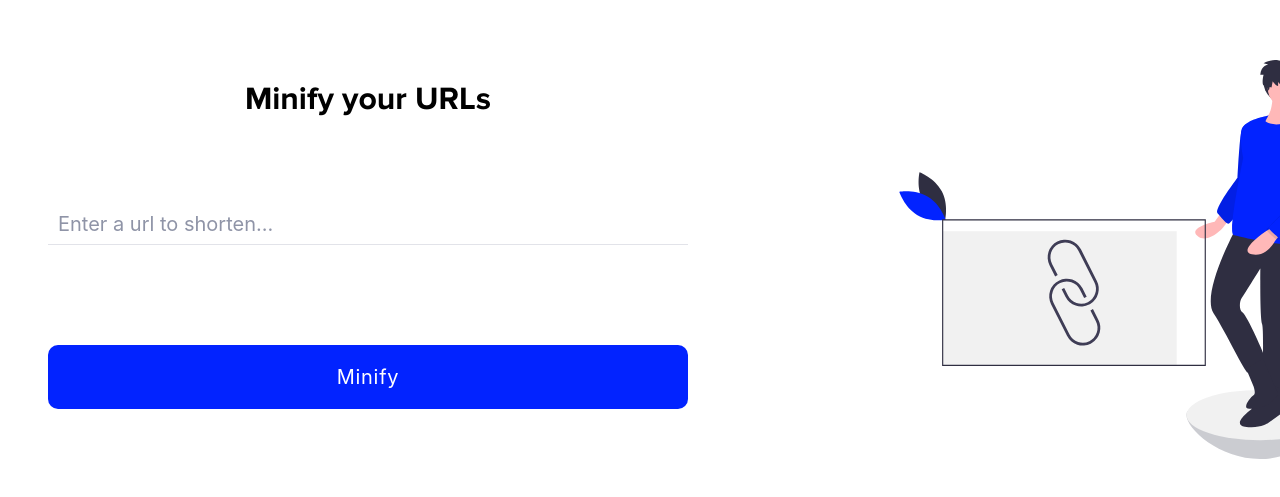
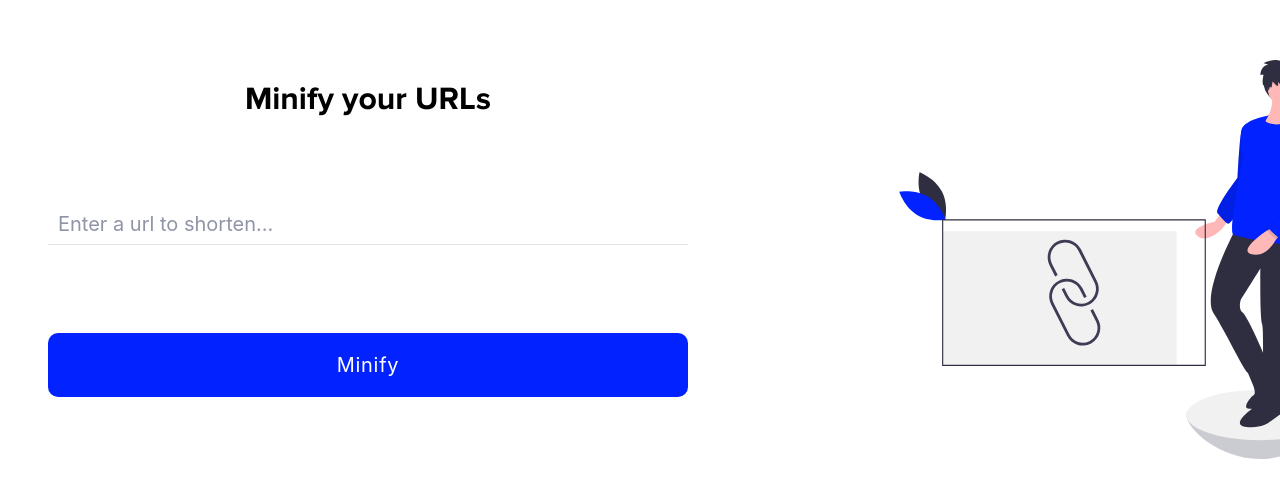
Before and after one commit to jamesbyrne89/URL-Shortener, a Vue app in the folder client/: page / in a window 1280 px wide. Shown: the part 133-630 px from the top of the page. Built offline with nearby package versions, Linux system fonts and the light colour scheme; a web font is replaced by a local one.

Commit message:
Add button hover style

```diff
--- a/client/src/components/Input.vue
+++ b/client/src/components/Input.vue
@@ -13,6 +13,7 @@
         class="input__submit-btn"
         :class="{'input__submit-btn--loading': loading}"
         type="submit"
+        :disabled="input.trim().length === 0"
       >
         <span class="btn__text">Minify</span>
         <i class="loader-dots">
@@ -79,6 +80,7 @@ a {
 
 .input__error {
   color: red;
+  font-weight: bold;
   margin-top: 1rem;
   font-size: 1.25rem;
   min-height: 1.25rem;
@@ -89,19 +91,43 @@ a {
   font-family: "ProximaNova", -apple-system, BlinkMacSystemFont, "Segoe UI",
     Roboto, Helvetica, Arial, sans-serif;
   font-size: 1.25rem;
+  position: relative;
   letter-spacing: 0.035em;
-  background: #0223ff;
+  background: rgba(2, 35, 255, 1);
   color: white;
   border: 0;
   border-radius: 0.5em;
   display: block;
-  margin: 4rem auto 0;
+  margin: 3.25rem auto 0;
   cursor: pointer;
   display: flex;
   justify-content: center;
   align-items: center;
   height: 4rem;
   width: 40rem;
+}
+
+.input__submit-btn::before {
+  content: "";
+  position: absolute;
+  top: 0;
+  left: 0;
+  height: 100%;
+  width: 100%;
+  background: #000;
+  border-radius: 0.5em;
+  opacity: 0;
+  z-index: 1;
+  transition: opacity 0.2s ease-out;
+}
+
+.btn__text {
+  z-index: 2;
+  position: relative;
+}
+
+.input__submit-btn:hover::before {
+  opacity: 0.2;
 }
 
 .input__submit-btn .loader-dots {
```
